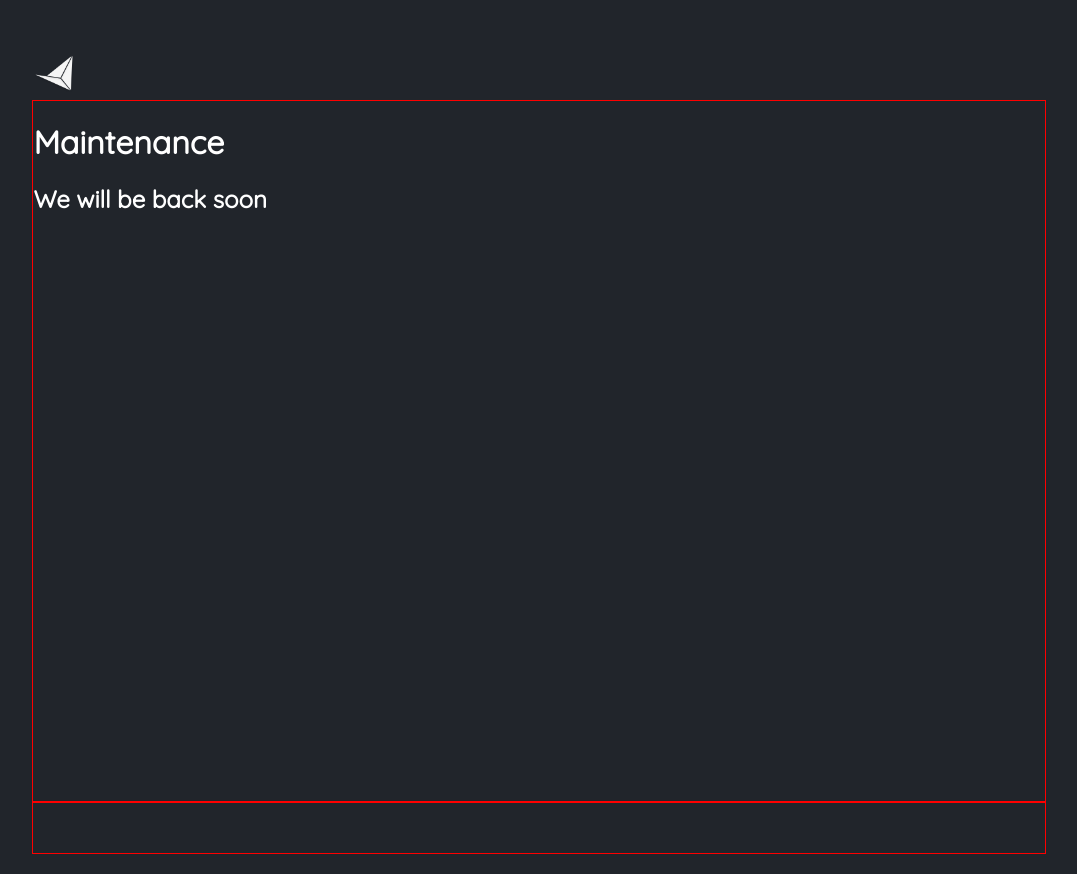
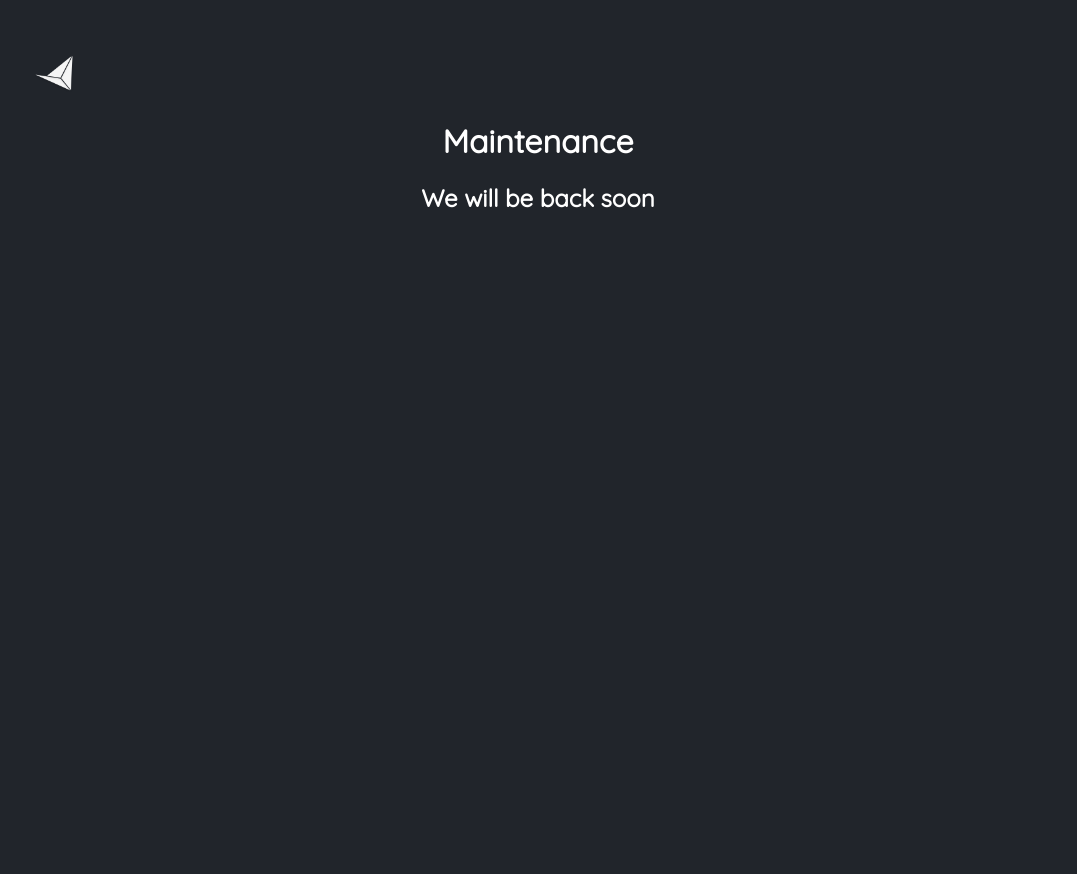
Before and after one commit to salvatoreraccardi/Objex, a plain HTML site: page index.html in a window 1280 px wide. Shown: the whole page, without its empty margins (102-1179 px from the left). Drawn offline with Linux system fonts and the light colour scheme.

Commit message:
Test logo

```diff
--- a/css/landingPage.css
+++ b/css/landingPage.css
@@ -23,7 +23,7 @@ body{
 }
 
 .mid{
-    border: 1px solid red;
+    border: 0px solid red;
     width: 100%;
     height: 700px;
 }
@@ -31,17 +31,19 @@ body{
 .title{
     color: white;
     font-family: 'Quicksand', sans-serif;
+    text-align: center; /**Remove this (dev-mode)*/
 
 }
 
 .subtitle{
     color: white;
     font-family: 'Quicksand', sans-serif;
+    text-align: center;/**Remove this (dev-mode)*/
 
 }
 
 .bottom{
-    border: 1px solid red;
+    border: 0px solid red;
     width: 100%;
     height: 50px;
 }
```
